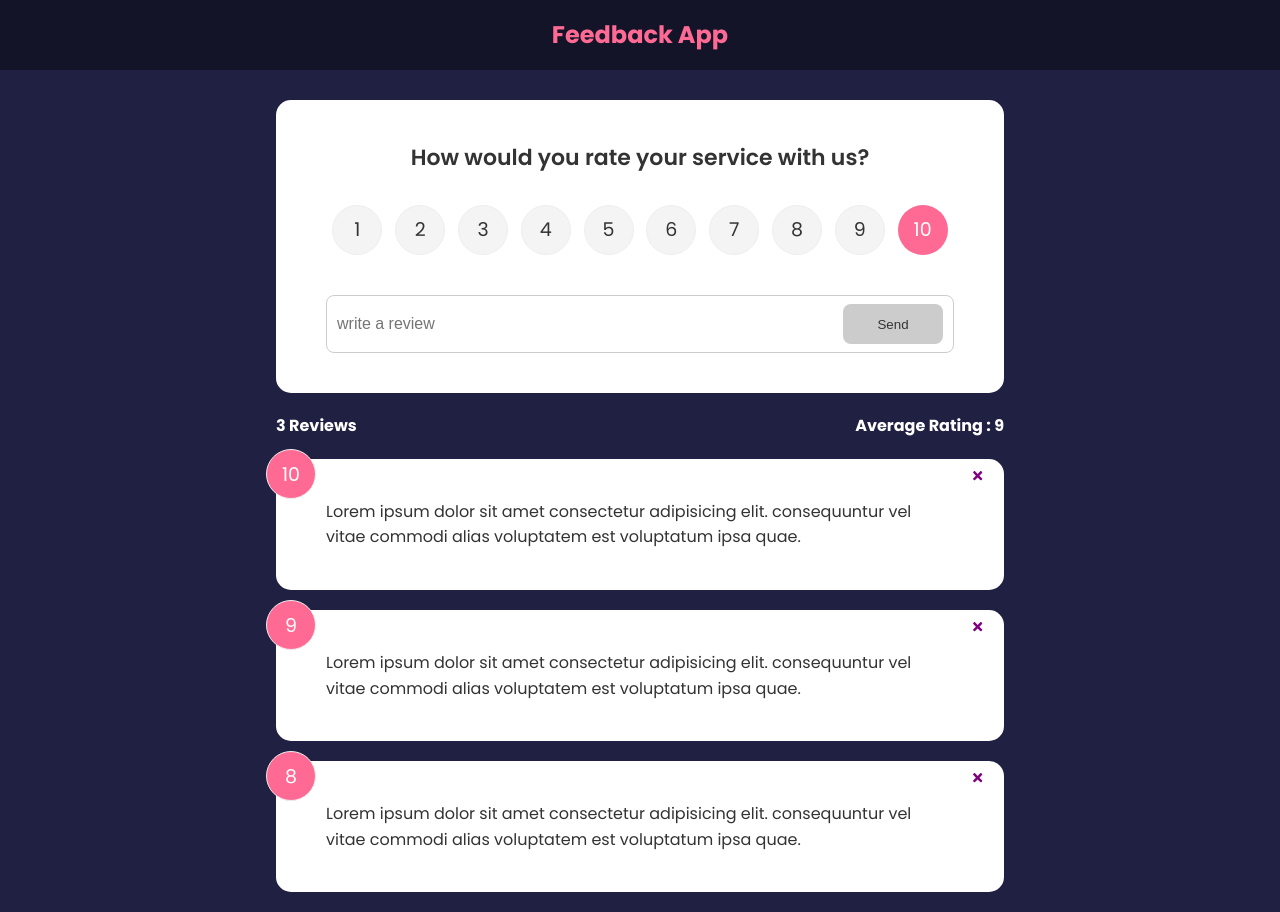
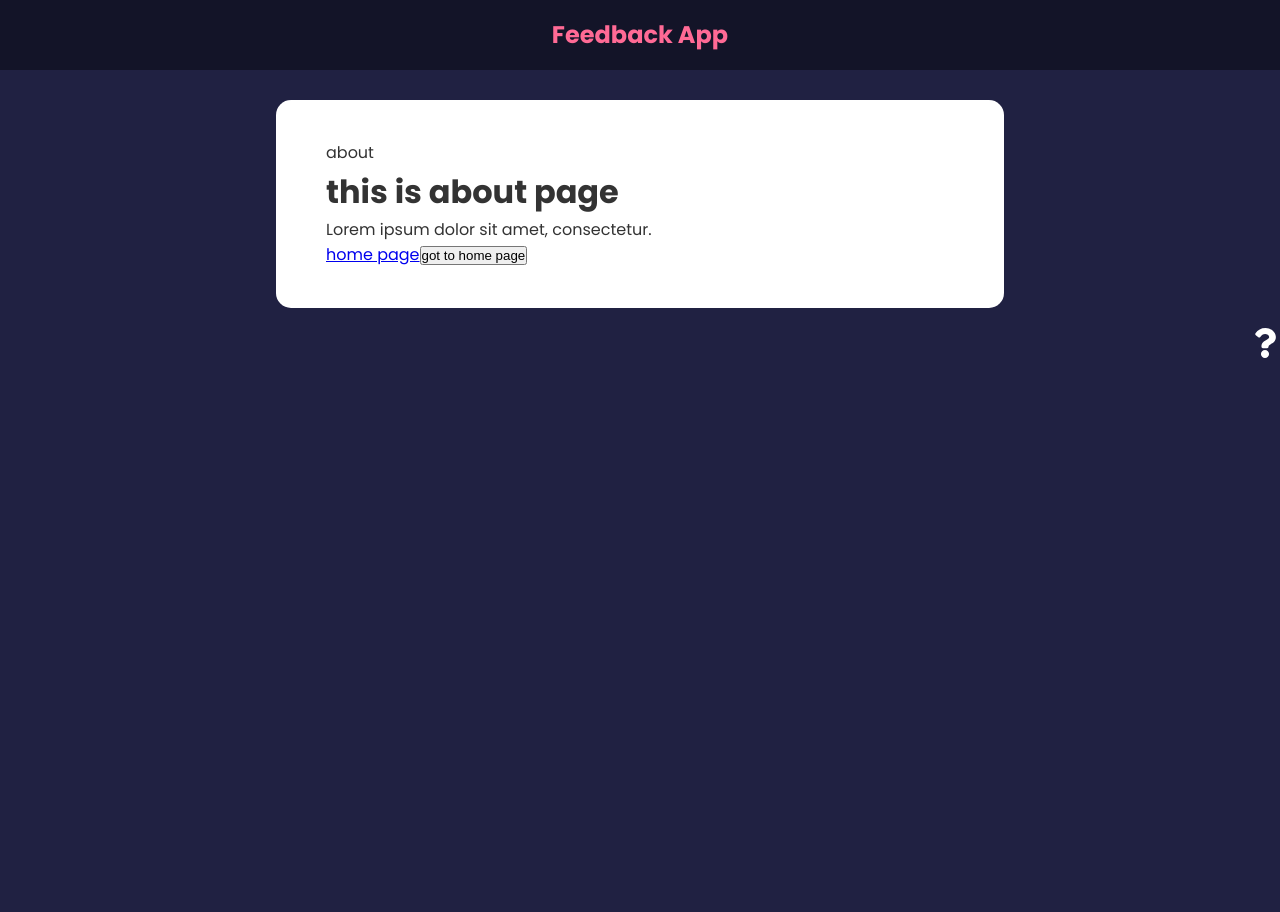
Before and after one commit to Alimombeni/Feedback-App, a React (Create React App) app: page /about in a window 1280 px wide. After the commit the page ends 800 px from the top, so only its background shows below. Built offline with nearby package versions, Linux system fonts and the light colour scheme.

Commit message:
ADD:[create context feedback]

```diff
--- a/package.json
+++ b/package.json
@@ -6,9 +6,11 @@
     "@testing-library/jest-dom": "^5.17.0",
     "@testing-library/react": "^13.4.0",
     "@testing-library/user-event": "^13.5.0",
+    "framer-motion": "^4.1.17",
     "react": "^18.2.0",
     "react-dom": "^18.2.0",
     "react-icons": "^5.0.1",
+    "react-router-dom": "^6.22.3",
     "react-scripts": "5.0.1",
     "uuid": "^9.0.1",
     "web-vitals": "^2.1.4"
--- a/src/App.js
+++ b/src/App.js
@@ -1,12 +1,14 @@
 import Header from "./Components/Header";
-
+import {BrowserRouter as Router, Route, Routes} from "react-router-dom";
 import FeedbackData from "./Components/data/feedbackData";
 import {useState} from "react";
 import FeedbackList from "./Components/FeedbackList";
 import FeedbackStats from "./Components/FeedbackStats";
 import FeedbackForm from "./Components/FeedbackForm";
 import {v4 as uuidv4 } from "uuid";
-
+import AboutPage from "./Components/pages/AboutPage";
+import AboutIconLink from "./Components/AboutIconLink";
+import {FeedbackProvider} from "./Context/FeedbackContext";
 
 function App() {
   const [feedback, setFeedback] = useState(FeedbackData)
@@ -20,17 +22,28 @@ const addFeedback = (newFeedback) => {
         setFeedback([newFeedback , ...feedback ])
 }
     return (
-      <>
-    <Header />
-        <div className='container'>
-            <FeedbackForm handleAdd={addFeedback}/>
-            <FeedbackStats feedback={feedback}  />
-        <FeedbackList
-            feedback={feedback}
-            handleDelete={deleteFeedback}
-        />
-        </div>
-      </>
-  );
+
+            <FeedbackProvider>
+
+        <Router>
+            <Header/>
+            <div className='container'>
+                <Routes>
+                    <Route path='/' element={
+                        <>
+                        <FeedbackForm handleAdd={addFeedback}/>
+                        <FeedbackStats feedback={feedback}/>
+                        <FeedbackList feedback={feedback} handleDelete={deleteFeedback}/>
+                    </>}>
+                    </Route>
+                    <Route path='/about' element={<AboutPage/>}/>
+                </Routes>
+            </div>
+<AboutIconLink/>
+        </Router>
+
+            </FeedbackProvider>
+    );
 }
+
 export default App;
--- /dev/null
+++ b/src/Components/AboutIconLink.jsx
@@ -0,0 +1,19 @@
+import {FaQuestion} from "react-icons/fa";
+import {Link} from 'react-router-dom'
+
+
+function AboutIconLink () {
+
+    return (
+<div className='about-link'>
+    <Link to='/about'>
+    <FaQuestion size={30}/>
+    </Link>
+</div>
+
+    )
+
+
+}
+
+export default AboutIconLink
--- a/src/Components/FeedbackList.jsx
+++ b/src/Components/FeedbackList.jsx
@@ -1,19 +1,49 @@
 import FeedbackItem from "./FeedbackItem";
 import PropTypes from "prop-types";
+import { motion , AnimatePresence } from "framer-motion";
+
 function FeedbackList ( {feedback , handleDelete } ) {
     if (!feedback || feedback.length === 0) {
         return  <p>No Feedback Yet</p>
     }
+
     return (
         <div className='feedback-list'>
-            {feedback.map ( (item)=>(
+            <AnimatePresence>
+            {feedback.map ((item) =>(
+                <motion.div
+                    key={item.id}
+                    initial={{ opacity:0 }}
+                    animate={{ opacity:1 }}
+                    exit={{ opacity:0  }}
+                >
                 <FeedbackItem
                     key={item.id}
                     item={item}
                     handleDelete={handleDelete} />
+                </motion.div>
             ))}
+
+            </AnimatePresence>
         </div>
     )
+
+
+
+
+    // return (
+    //     <div className='feedback-list'>
+    //         {feedback.map ( (item)=>(
+    //             <FeedbackItem
+    //                 key={item.id}
+    //                 item={item}
+    //                 handleDelete={handleDelete} />
+    //         ))}
+    //     </div>
+    // )
+
+
+
 }
 
 FeedbackList.propTypes = {
--- /dev/null
+++ b/src/Components/pages/AboutPage.jsx
@@ -0,0 +1,28 @@
+import Card from "../shared/Card";
+import {Link, useNavigate, Navigate, Routes, Route} from 'react-router-dom'
+
+function AboutPage () {
+    const nav = useNavigate()
+    const onNavigation = () => {
+        console.log('this is navigation')
+        nav('/')
+    }
+    const status = 200;
+    if (status === 404) {
+        return <Navigate to='/notfound'/>
+    }
+
+    return (
+        <Card>
+        <div>about </div>
+            <h1>this is about page</h1>
+            <p>Lorem ipsum dolor sit amet, consectetur.</p>
+            <Link to='/'> home page</Link>
+            <button onClick={onNavigation}>got to home page</button>
+
+        </Card>
+            )
+}
+
+
+export default AboutPage
--- /dev/null
+++ b/src/Context/FeedbackContext.js
@@ -0,0 +1,16 @@
+import {createContext , useState} from "react";
+//export default
+const FeedbackContext = createContext()
+
+//this line export for use in App
+export const FeedbackProvider = ({children}) => {
+    const [feedback , setFeedback] = useState([{
+        id:1,
+        text : 'test from context ',
+        rating:10
+    }])
+    return <FeedbackContext.Provider value={{feedback,}}>
+        {children}
+    </FeedbackContext.Provider>
+}
+export default FeedbackContext
```
Also changed, not shown: 1 other file (tests, documents, lock files or other folders).
